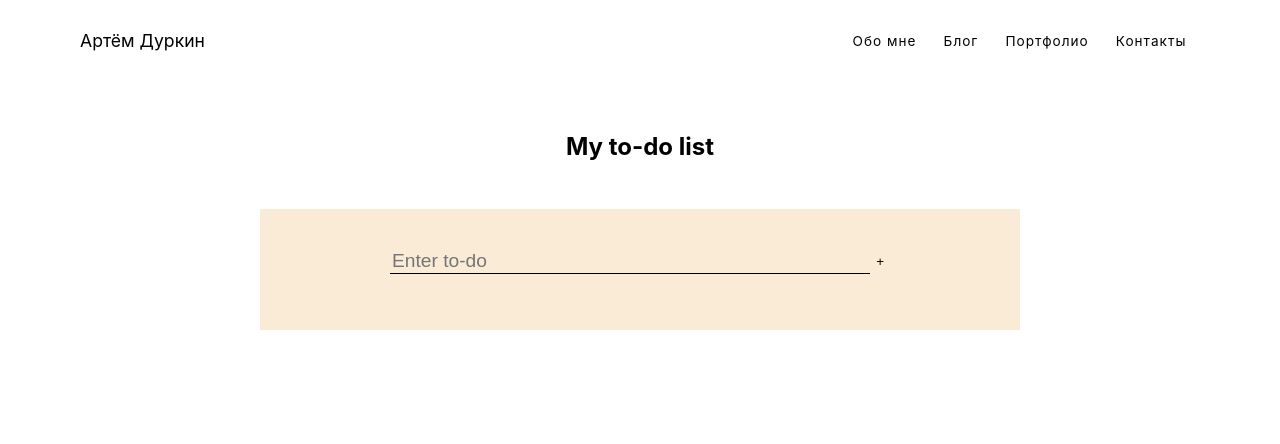
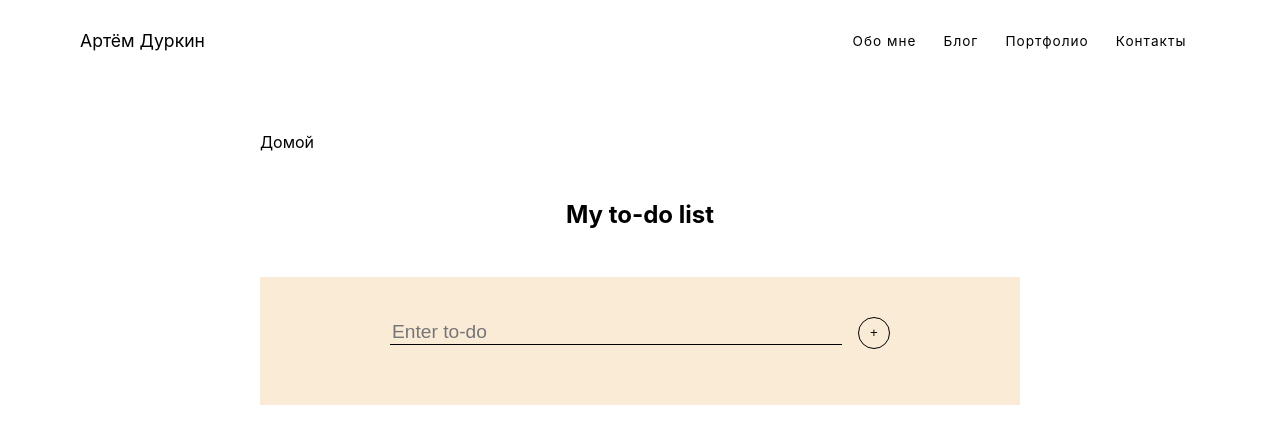
Before and after one commit to snitchyck/myPortfolio, a SvelteKit app: page /project/apps/1 in a window 1280 px wide. Shown: the top 444 px of the page. Built offline with nearby package versions, Linux system fonts and the light colour scheme.

Commit message:
added missing styles

```diff
--- a/src/routes/project/apps/1/+layout.svelte
+++ b/src/routes/project/apps/1/+layout.svelte
@@ -1,5 +1,6 @@
-<div class="container">
-  <slot />
+<div class='container'>
+  <a href='/project'>Домой</a>
+  <slot/>
 </div>
 
 <style>
--- a/src/routes/project/apps/1/+page.svelte
+++ b/src/routes/project/apps/1/+page.svelte
@@ -130,4 +130,16 @@
   .todo.completed button {
     color: silver;
   }
+  .add-todo{
+    width: 2rem;
+    height: 2rem;
+    margin: 0;
+    background: transparent;
+    border: 1px solid black;
+    border-radius: 100%;
+    flex-shrink: 0;
+    margin-left: 1rem;
+    cursor: pointer;
+  }
+
 </style>
```
